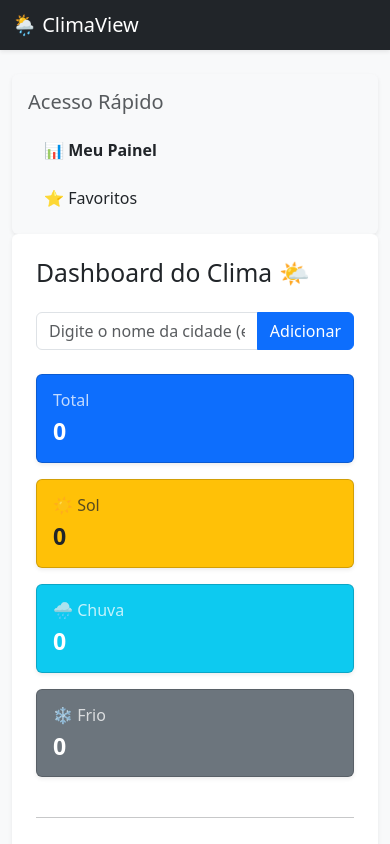
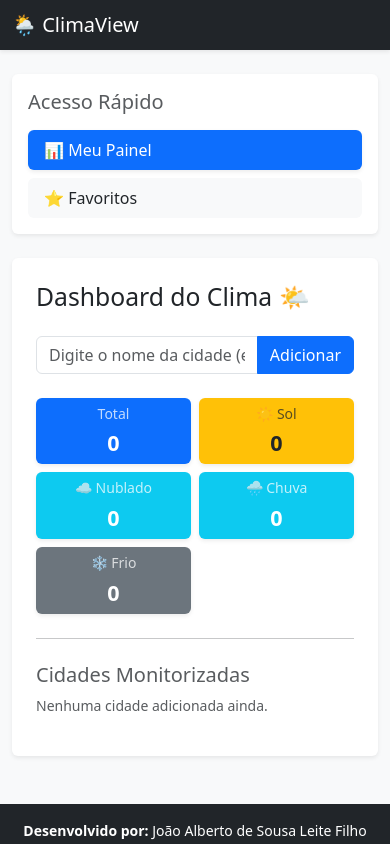
Before and after one commit to JoaoAlbertoDeSousaLeiteFilho/climaview, a React (Vite) app: page / in a window 390 px wide. Shown: the top 844 px of the page. Built offline with nearby package versions, Linux system fonts and the light colour scheme.

Commit message:
implementação filtro de favoritos, categoria nublado e refatoramento da responsividade do dashboard

```diff
--- a/src/App.tsx
+++ b/src/App.tsx
@@ -1,27 +1,34 @@
+import { useState } from 'react';
 import { Navbar } from './components/Navbar';
 import { Sidebar } from './components/Sidebar';
 import { Dashboard } from './components/Dashboard';
+
 function App() {
+  // controla se estamos vendo tudo ou apenas favoritos
+  const [viewFavorites, setViewFavorites] = useState(false);
+
   return (
-    <div className="bg-light min-vh-100">
+    <div className="bg-light min-vh-100 d-flex flex-column">
       <Navbar />
 
-      <main className="container mt-4">
+      <main className="container mt-4 mb-5">
         <div className="row">
-          <div className="col-md-3">
-            <Sidebar />
+          <div className="col-md-3 mb-4">
+            {/* passamos a função de mudar o filtro para a sidebar */}
+            <Sidebar onViewChange={setViewFavorites} activeView={viewFavorites} />
           </div>
 
           <div className="col-md-9">
-            <Dashboard />
+            {/* Passamos o estado atual para o Dashboard saber o que mostrar */}
+            <Dashboard showOnlyFavorites={viewFavorites} />
           </div>
         </div>
       </main>
 
-      {/* inicio do rodape*/}
+    {/* inicio do rodape*/}
       <footer className="bg-dark text-white text-center py-3 mt-auto">
         <div className="container">
-          {/* A tag address que o professor exigiu */}
+          {/* a tag adress que o professor pediu*/}
           <address className="mb-0 small">
             <strong>Desenvolvido por:</strong> João Alberto de Sousa Leite Filho <br />
             <strong>Data:</strong> 13 de Abril de 2026 <br />
@@ -29,9 +36,9 @@ function App() {
           </address>
         </div>
       </footer>
-      {/* -final do rodapw */}
+      {/* final do rodape*/}
     </div>
-  )
+  );
 }
 
 export default App;
--- a/src/components/Dashboard.tsx
+++ b/src/components/Dashboard.tsx
@@ -3,7 +3,12 @@ import { AddCityForm } from './AddCityForm';
 import { CityList } from './CityList';
 import type { ICity } from '../interfaces/ICity';
 
-export function Dashboard() {
+// definição das propriedades que o dashboard recebe
+interface DashboardProps {
+  showOnlyFavorites: boolean;
+}
+
+export function Dashboard({ showOnlyFavorites }: DashboardProps) {
   // este e o estado principal: uma lista (array) de cidades
   const [cities, setCities] = useState<ICity[]>([]);
 
@@ -28,76 +33,104 @@ export function Dashboard() {
     ));
   };
 
-  // logica de calculo
+  // lógica de filtro para decidir quais cidades renderizar na lista
+  const displayedCities = showOnlyFavorites
+    ? cities.filter(c => c.isFavorite)
+    : cities;
+
+ // logica de calculo
   const totalCities = cities.length;
 
-  // filtra cidades com sol (procurando palavras no texto da API)
-  const sunnyCities = cities.filter(city =>
-    city.condition.toLowerCase().includes('limpo') ||
-    city.condition.toLowerCase().includes('sol')
-  ).length;
+  // filtra sol
+  const sunnyCities = cities.filter(city => {
+    const cond = city.condition.toLowerCase();
+    return cond.includes('limpo') || cond.includes('clear') || cond.includes('sol') || cond.includes('sun');
+  }).length;
+
+/// filtra nublado
+  const cloudyCities = cities.filter(city => {
+    // Transformamos em minúsculo e removemos espaços extras
+    const cond = city.condition.toLowerCase().trim();
+
+    // busca por palavras relacionadas a nuvens
+    return cond.includes('nuv') || cond.includes('cloud') || cond.includes('nub');
+  }).length;
 
   // filtra cidades com chuva
-  const rainyCities = cities.filter(city =>
-    city.condition.toLowerCase().includes('chuva') ||
-    city.condition.toLowerCase().includes('garoa')
-  ).length;
+  const rainyCities = cities.filter(city => {
+    const cond = city.condition.toLowerCase();
+    return cond.includes('chuva') || cond.includes('rain') || cond.includes('garoa') || cond.includes('storm');
+  }).length;
 
-  // filtra cidades frias
+  // filtra cidades frias com base na temperatura
   const coldCities = cities.filter(city => city.temperature < 15).length;
 
   return (
     <section className="bg-white p-4 rounded shadow-sm h-100">
-      <h2 className="mb-4">Dashboard do Clima 🌤️</h2>
+      <h2 className="mb-4">
+        {showOnlyFavorites ? "Cidades Favoritas ⭐" : "Dashboard do Clima 🌤️"}
+      </h2>
 
       {/* o formulário que criámos antes */}
-      <AddCityForm onCityAdded={handleAddCity} />
+      {!showOnlyFavorites && <AddCityForm onCityAdded={handleAddCity} />}
 
       {/* cartões de Estatísticas (Bootstrap) */}
-      <div className="row mb-4">
-        <div className="col-md-3">
-          <div className="card bg-primary text-white mb-3 shadow-sm">
-            <div className="card-body py-3">
-              <h6 className="card-title opacity-75">Total</h6>
-              <h3 className="mb-0 fw-bold">{totalCities}</h3>
+      <div className="row mb-4 g-2 row-cols-2 row-cols-md-5">
+        <div className="col">
+          <div className="card bg-primary text-white h-100 shadow-sm border-0">
+            <div className="card-body py-2 text-center">
+              <h6 className="card-title opacity-75 small">Total</h6>
+              <h4 className="mb-0 fw-bold">{totalCities}</h4>
             </div>
           </div>
         </div>
-        <div className="col-md-3">
-          <div className="card bg-warning text-dark mb-3 shadow-sm">
-            <div className="card-body py-3">
-              <h6 className="card-title opacity-75">☀️ Sol</h6>
-              <h3 className="mb-0 fw-bold">{sunnyCities}</h3>
+        <div className="col">
+          <div className="card bg-warning text-dark h-100 shadow-sm border-0">
+            <div className="card-body py-2 text-center">
+              <h6 className="card-title opacity-75 small">☀️ Sol</h6>
+              <h4 className="mb-0 fw-bold">{sunnyCities}</h4>
             </div>
           </div>
         </div>
-        <div className="col-md-3">
-          <div className="card bg-info text-white mb-3 shadow-sm">
-            <div className="card-body py-3">
-              <h6 className="card-title opacity-75">🌧️ Chuva</h6>
-              <h3 className="mb-0 fw-bold">{rainyCities}</h3>
+        <div className="col">
+          <div className="card bg-info text-white h-100 shadow-sm border-0" style={{backgroundColor: '#6c757d'}}>
+            <div className="card-body py-2 text-center">
+              <h6 className="card-title opacity-75 small">☁️ Nublado</h6>
+              <h4 className="mb-0 fw-bold">{cloudyCities}</h4>
             </div>
           </div>
         </div>
-        <div className="col-md-3">
-          <div className="card bg-secondary text-white mb-3 shadow-sm">
-            <div className="card-body py-3">
-              <h6 className="card-title opacity-75">❄️ Frio</h6>
-              <h3 className="mb-0 fw-bold">{coldCities}</h3>
+        <div className="col">
+          <div className="card bg-info text-white h-100 shadow-sm border-0">
+            <div className="card-body py-2 text-center">
+              <h6 className="card-title opacity-75 small">🌧️ Chuva</h6>
+              <h4 className="mb-0 fw-bold">{rainyCities}</h4>
+            </div>
+          </div>
+        </div>
+        <div className="col">
+          <div className="card bg-secondary text-white h-100 shadow-sm border-0">
+            <div className="card-body py-2 text-center">
+              <h6 className="card-title opacity-75 small">❄️ Frio</h6>
+              <h4 className="mb-0 fw-bold">{coldCities}</h4>
             </div>
           </div>
         </div>
       </div>
 
       <hr />
-      <h5 className="mt-4 text-muted">Cidades Monitorizadas</h5>
+      <h5 className="mt-4 text-muted">
+        {showOnlyFavorites ? "Seus Favoritos" : "Cidades Monitorizadas"}
+      </h5>
 
       {/* lista de cidades com as funções de remover e favoritar */}
       {cities.length === 0 ? (
         <p className="text-muted italic small">Nenhuma cidade adicionada ainda.</p>
+      ) : displayedCities.length === 0 && showOnlyFavorites ? (
+        <p className="text-warning italic small">Você ainda não favoritou nenhuma cidade nesta lista.</p>
       ) : (
         <CityList
-          cities={cities}
+          cities={displayedCities} // lista filtrada conforme o acesso rapido
           onRemove={handleRemoveCity}
           onToggleFavorite={handleToggleFavorite}
         />
--- a/src/components/Sidebar.tsx
+++ b/src/components/Sidebar.tsx
@@ -1,17 +1,38 @@
-export function Sidebar() {
+interface SidebarProps {
+  onViewChange: (value: boolean) => void;
+  activeView: boolean;
+}
+
+export function Sidebar({ onViewChange, activeView }: SidebarProps) {
   return (
-    <aside className="bg-light p-3 rounded shadow-sm h-100">
+    <aside className="bg-white p-3 rounded shadow-sm">
       <h5 className="mb-3 text-muted">Acesso Rápido</h5>
-      <ul className="nav flex-column">
-        <li className="nav-item mb-2">
-          <a href="#" className="nav-link text-dark active fw-bold">
+      <ul className="nav flex-column gap-2">
+        <li className="nav-item">
+          {/* botao do painel */}
+          <button
+            type="button"
+            onClick={() => {
+              console.log("Cliquei em Painel");
+              onViewChange(false);
+            }}
+            className={`nav-link w-100 text-start border-0 rounded py-2 px-3 ${!activeView ? 'bg-primary text-white shadow-sm' : 'bg-light text-dark'}`}
+          >
             📊 Meu Painel
-          </a>
+          </button>
         </li>
         <li className="nav-item">
-          <a href="#" className="nav-link text-dark">
+          {/* botao dos favoritos */}
+          <button
+            type="button"
+            onClick={() => {
+              console.log("Cliquei em Favoritos");
+              onViewChange(true);
+            }}
+            className={`nav-link w-100 text-start border-0 rounded py-2 px-3 ${activeView ? 'bg-primary text-white shadow-sm' : 'bg-light text-dark'}`}
+          >
             ⭐ Favoritos
-          </a>
+          </button>
         </li>
       </ul>
     </aside>
```
